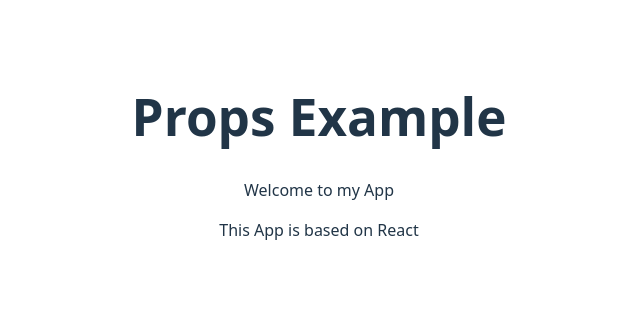
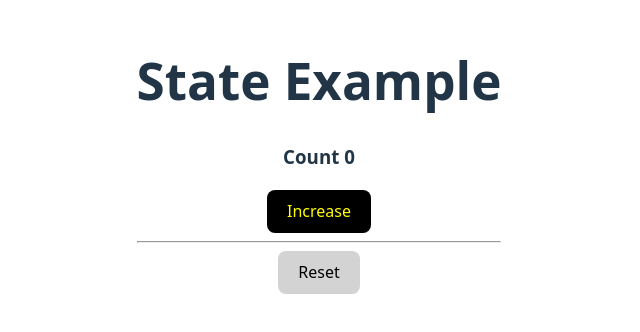
Before and after one commit to rakeshkumar04/react-app, a React (Vite) app: page / in a window 1280 px wide. Shown: the part 244-576 px from the top of the page, without its empty margins (321-961 px from the left). Built offline with nearby package versions, Linux system fonts and the light colour scheme.

Commit message:
Created State Component

```diff
--- a/src/App.jsx
+++ b/src/App.jsx
@@ -3,6 +3,7 @@ import Greeting from "./core-concepts/02-components/Greeting"
 import GreetingClass from "./core-concepts/02-components/GreetingClass"
 import JSXExample from "./core-concepts/03-jsx/JSXExample"
 import PropsExample from "./core-concepts/04-props/PropsExample"
+import StateExample from "./core-concepts/05-state/StateExample"
 
 function App() {
   // return <HelloWorld/>
@@ -13,7 +14,9 @@ function App() {
 
   // return <JSXExample/>
 
-  return <PropsExample title="Welcome to my App" tech="React"/>
+  // return <PropsExample title="Welcome to my App" tech="React"/>
+
+  return <StateExample/>
 }
 
 export default App
--- /dev/null
+++ b/src/core-concepts/05-state/StateExample.jsx
@@ -0,0 +1,34 @@
+import { useState } from "react"
+
+export default function StateExample() {
+
+    const[count, setCount] = useState(0);
+    console.log("Component Rendered")
+    //It Renders Every Time State Changes - It renders two times because of StrictMode
+
+    const handleClick = () =>{
+        setCount(count+1);
+    }
+
+    const resetButtonClick = () => {
+        setCount(0)
+    }
+
+    return (
+        <>
+        <h1>State Example</h1>
+        <h3>Count {count}</h3>
+        {/* Increment Button Logic*/}
+        <button onClick={handleClick} style={{
+            backgroundColor: "black",
+            color: "yellow"
+        }}>Increase</button>
+        <hr />
+        {/* Reset Button Logic*/}
+        <button onClick={resetButtonClick} style={{
+            backgroundColor: "lightgrey",
+            color: "black"
+        }}>Reset</button>
+        </>
+    )
+}
```
